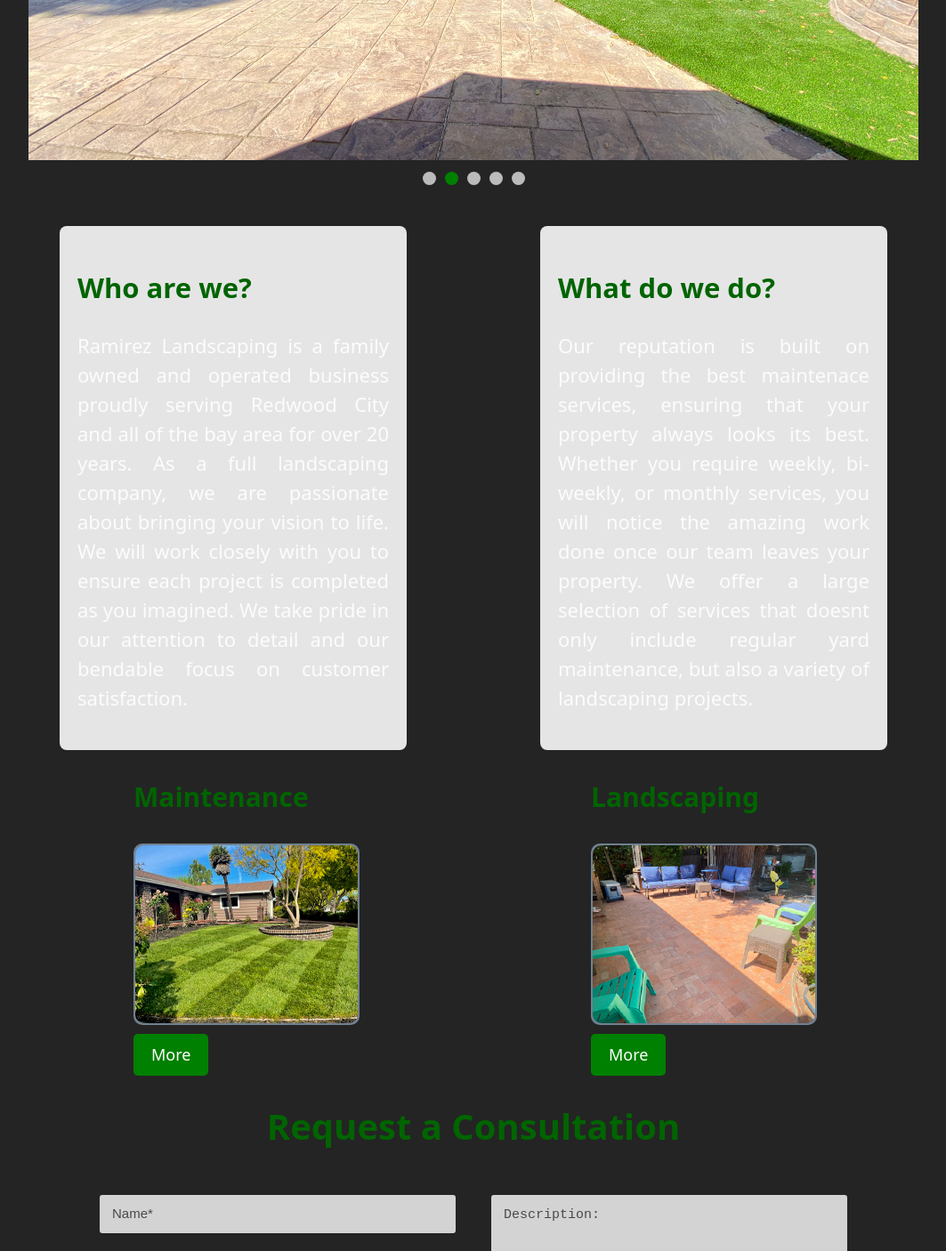
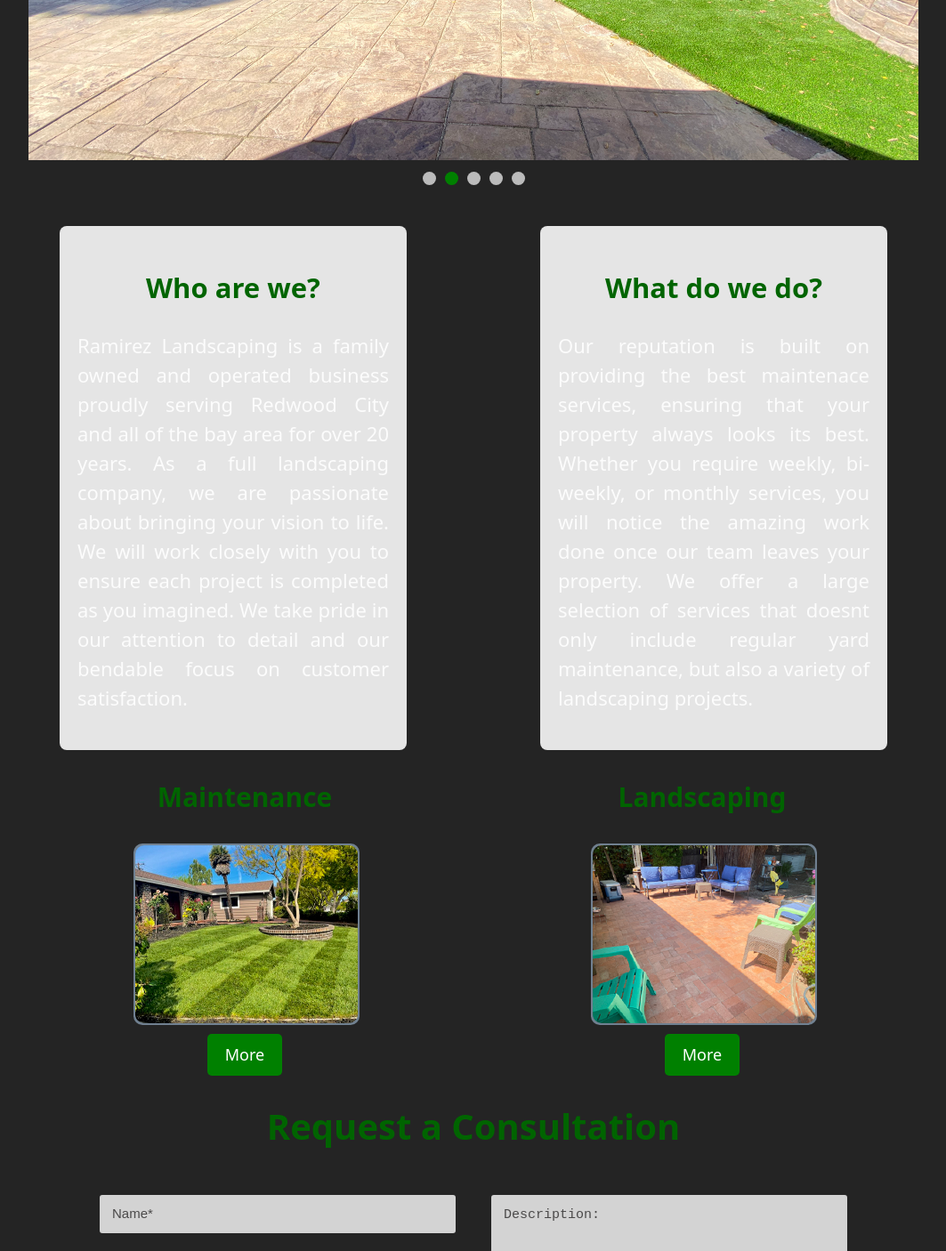
Before and after one commit to OsbaldoRamirez-create/RR_Wesbite_Vite, a React (Vite) app: page / in a window 1280 px wide. Shown: the part 636-2042 px from the top of the page at 89% size, without its empty margins (108-1171 px from the left). Built offline with nearby package versions, Linux system fonts and the light colour scheme.

Commit message:
align text

```diff
--- a/src/Styles/HomeStyles.css
+++ b/src/Styles/HomeStyles.css
@@ -28,6 +28,11 @@
     color: darkgreen;
     font-size: 31px;
 }
+
+/* center the heading inside the intro box */
+.intro-boxes h2{
+    text-align: center;
+}
 .intro-boxes p{
     text-align: justify;
     font-family: system-ui, -apple-system, BlinkMacSystemFont, 'Segoe UI', Roboto, Oxygen, Ubuntu, Cantarell, 'Open Sans', 'Helvetica Neue', sans-serif;
@@ -43,6 +48,8 @@
     width: 250px;
     height: auto;
 
+    /* center contents (h3, button) inside this column */
+    text-align: center;
 }
 
 .boxes-container h3{
```
